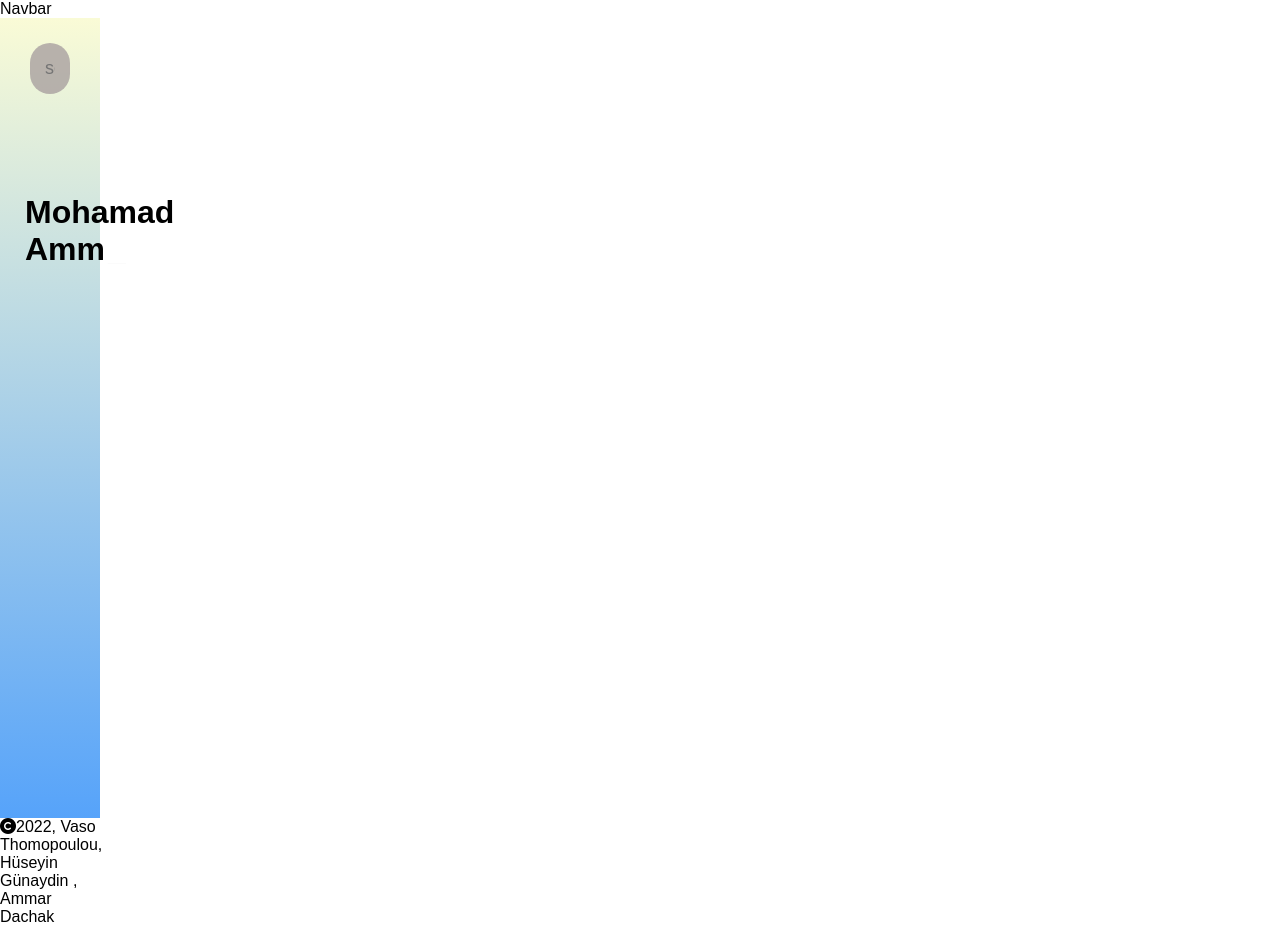
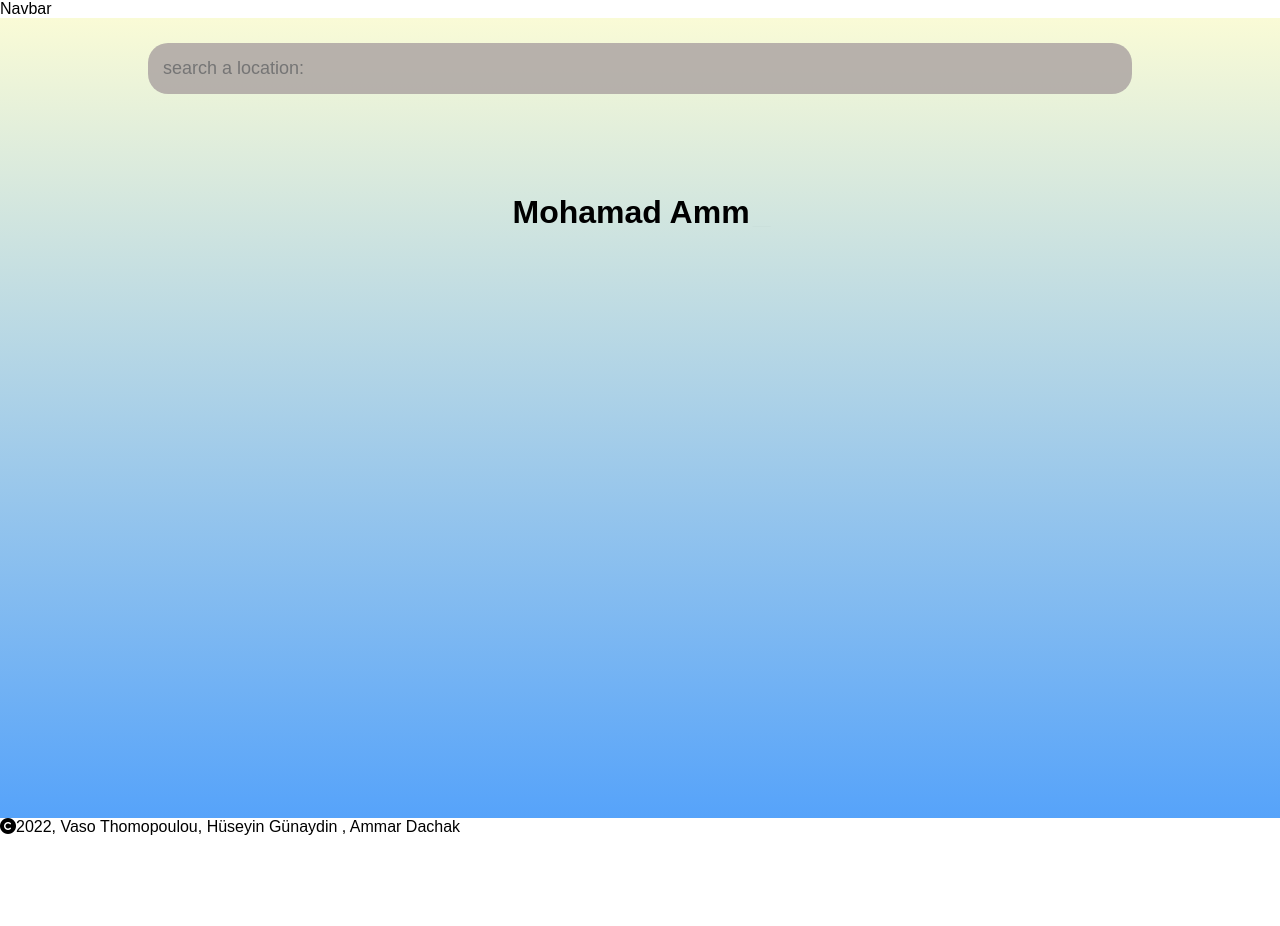
Before and after one commit to VasoThom/Project, a React (Create React App) app in the folder myproject/: page / in a window 1280 px wide. After the commit the page ends 836 px from the top, so only its background shows below. Built offline with nearby package versions, Linux system fonts and the light colour scheme.

Commit message:
resolved

```diff
--- a/myproject/src/App.css
+++ b/myproject/src/App.css
@@ -6,14 +6,6 @@
 
 body {
   font-family: Arial, Helvetica, sans-serif;
-}
-
-body {
-  margin: 0;
-  padding: 0;
-  box-sizing: border-box;
-  height: 100vh;
-  width: 100px;
 }
 
 main {
```
